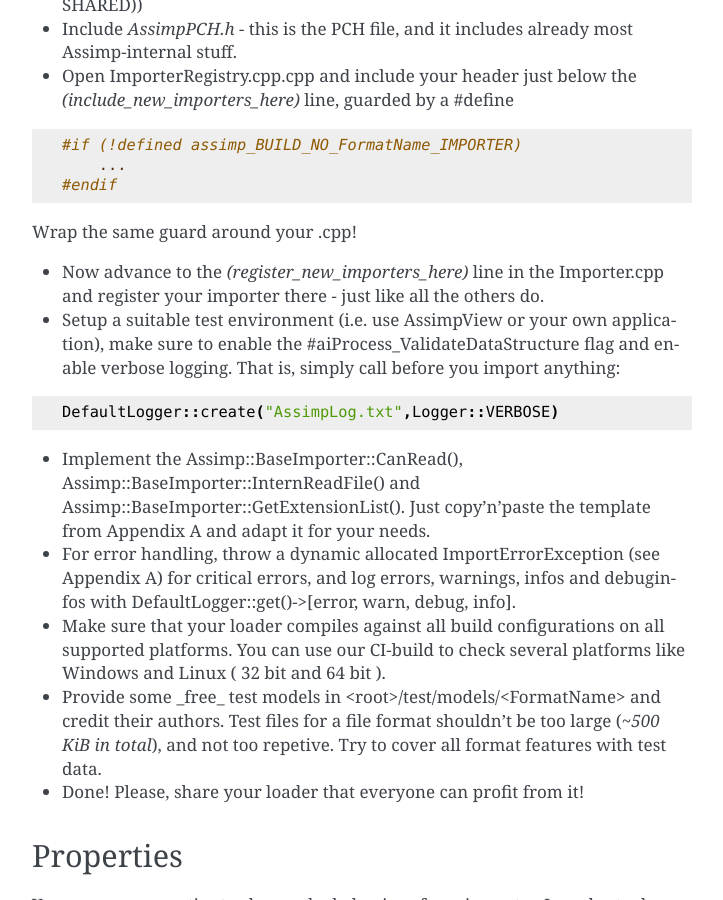
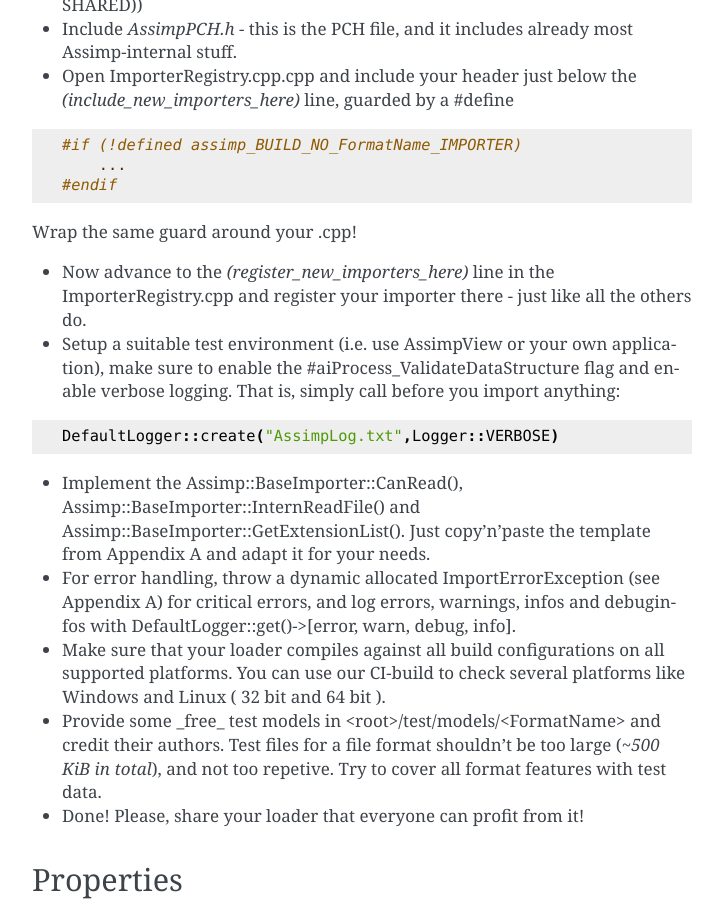
Before and after one commit to assimp/assimp-docs, a Sphinx documentation site: the page built from source/usage/use_the_lib.rst, in a window 1280 px wide and 900 px high, scrolled down 29413 px. Shown: the whole window, without its empty margins (388-1111 px from the left). Built offline with Sphinx 7.4.7, drawn with Linux system fonts in a browser that asks for light colours.

Commit message:
missed a place to update to correct path

```diff
--- a/source/usage/use_the_lib.rst
+++ b/source/usage/use_the_lib.rst
@@ -1375,7 +1375,7 @@ OK, that sounds too easy :-). The whole procedure for a new loader merely looks
 
 Wrap the same guard around your .cpp!
 
-* Now advance to the *(register_new_importers_here)* line in the Importer.cpp and register your importer there - just like all the others do.
+* Now advance to the *(register_new_importers_here)* line in the ImporterRegistry.cpp and register your importer there - just like all the others do.
 * Setup a suitable test environment (i.e. use AssimpView or your own application), make sure to enable
   the #aiProcess_ValidateDataStructure flag and enable verbose logging. That is, simply call before you import anything:
 
```
